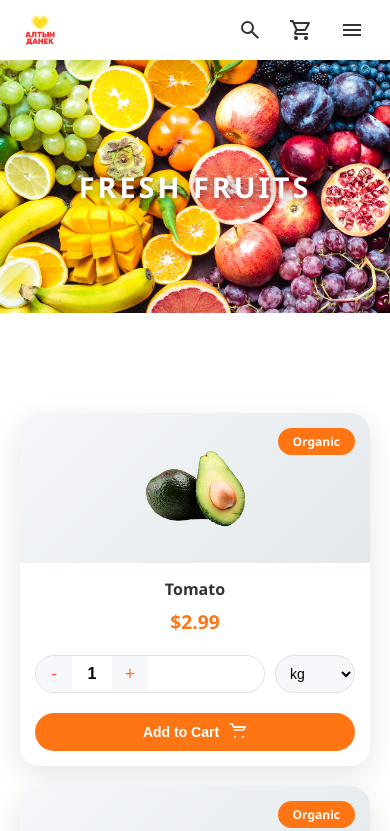
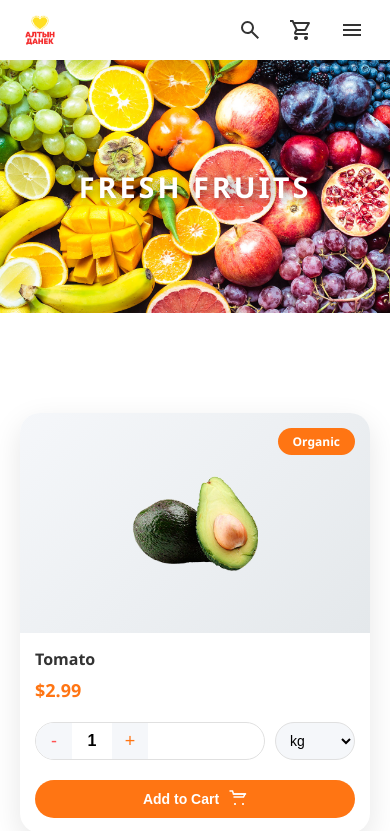
Before and after one commit to 5ekastanx/AltynDanek, a React (Create React App) app: page /fruits in a window 390 px wide. Shown: the top 831 px of the page. Built offline with nearby package versions, Linux system fonts and the light colour scheme.

Commit message:
обновил компонент Home с плавной прокруткой

```diff
--- a/src/pages/fructs/fructs.css
+++ b/src/pages/fructs/fructs.css
@@ -107,7 +107,6 @@
   font-weight: 700;
   color: #333;
   margin-bottom: 8px;
-  text-align: center;
 }
 
 .card_price3 {
@@ -115,7 +114,6 @@
   font-weight: 700;
   color: #ff7513;
   margin-bottom: 20px;
-  text-align: center;
 }
 
 .card_controls3 {
@@ -246,16 +244,15 @@
   }
 
   .card_grid3 {
-    grid-template-columns: repeat(auto-fill, minmax(220px, 1fr));
+    grid-template-columns: repeat(auto-fill, minmax(200px, 1fr));
     gap: 20px;
   }
 
   .card_img3 {
     padding: 20px;
-    height: 180px;
   }
 
-  .card_img img {
+  .card_img3 img {
     max-width: 140px;
     height: 140px;
   }
@@ -270,17 +267,13 @@
     font-size: 2rem;
   }
 
-  .card_grid {
+  .card_grid3 {
     grid-template-columns: 1fr 1fr;
     gap: 15px;
   }
 
-  .card_img3 {
-    height: 150px;
-  }
-
   .card_img3 img {
-    max-width: 100px;
+    max-width: 150px;
     height: 100px;
   }
 
@@ -289,11 +282,11 @@
   }
 
   .card_title3 {
-    font-size: 1rem;
+    font-size: 16px;
   }
 
   .card_price3 {
-    font-size: 1.2rem;
+    font-size: 18px;
   }
 
   .add_btn3 {
@@ -303,7 +296,7 @@
 }
 
 @media (max-width: 400px) {
-  .card_grid {
+  .card_grid3 {
     grid-template-columns: 1fr;
   }
 
```
